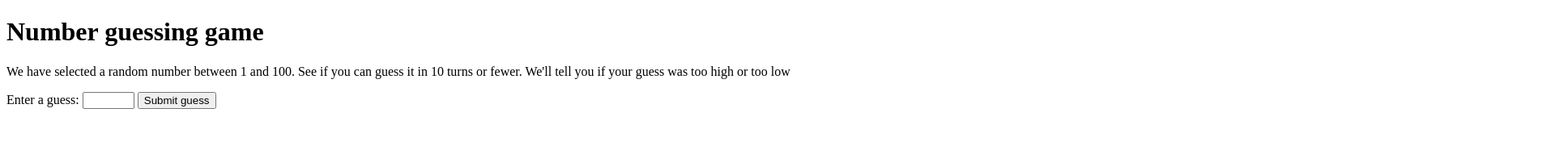
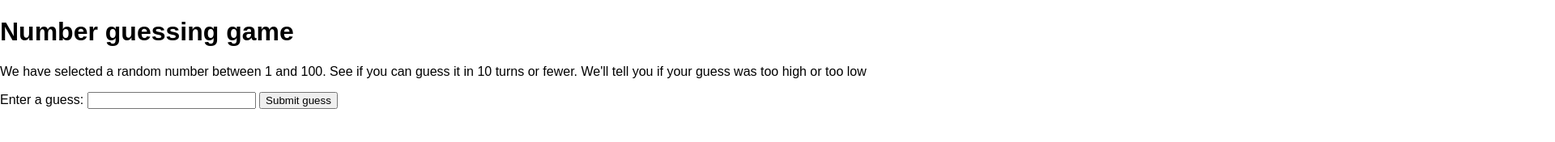
Before and after one commit to OGENDI/HTML-CSS, a plain HTML site: page number-guessing-game/index.html in a window 1280 px wide. Shown: the top 176 px of the page at 81% size, 1920 px wide, since content can reach past the window. Drawn offline with Linux system fonts and the light colour scheme.

Commit message:
Add css for the guessing game

```diff
--- a/number-guessing-game/index.html
+++ b/number-guessing-game/index.html
@@ -4,6 +4,7 @@
     <meta charset="UTF-8">
     <meta http-equiv="X-UA-Compatible" content="IE=edge">
     <meta name="viewport" content="width=device-width, initial-scale=1.0">
+    <link rel="stylesheet" href="style.css">
     <title>Number-guessing-game</title>
 </head>
 <body>
--- /dev/null
+++ b/number-guessing-game/style.css
@@ -0,0 +1,20 @@
+html {
+    font-family: sans-serif;
+}
+
+body {
+    width: 50%;;
+    max-width: 800px;
+    min-width: 480pc;
+    margin: 0 auto;
+
+}
+
+.form input[type='number'] {
+    width: 200px;
+}
+
+.lastResult {
+    color: white;
+    padding: 3px;
+}
--- a/style.css
+++ /dev/null
@@ -1,14 +0,0 @@
-P {
-    font-family: 'helvetica neue', Helvetica, sans-serif;
-    letter-spacing: 1rem;
-    text-transform: uppercase;
-    text-align: center;
-    border: 2px solid rgba(0, 0, 200, 0.6);
-    background: rgba(0, 0, 200, 0.3);
-    color: rgba(0, 0, 200, 0.6);
-    box-shadow: 1px 1px 2px rgba(0, 0, 200, 0.4);
-    border-radius: 10px;
-    padding: 3px 10px;
-    display: inline-block;
-    cursor: pointer;
-}
```
Also changed, not shown: index.html (deleted, +0 -14 lines), main.js (deleted, +0 -8 lines).
